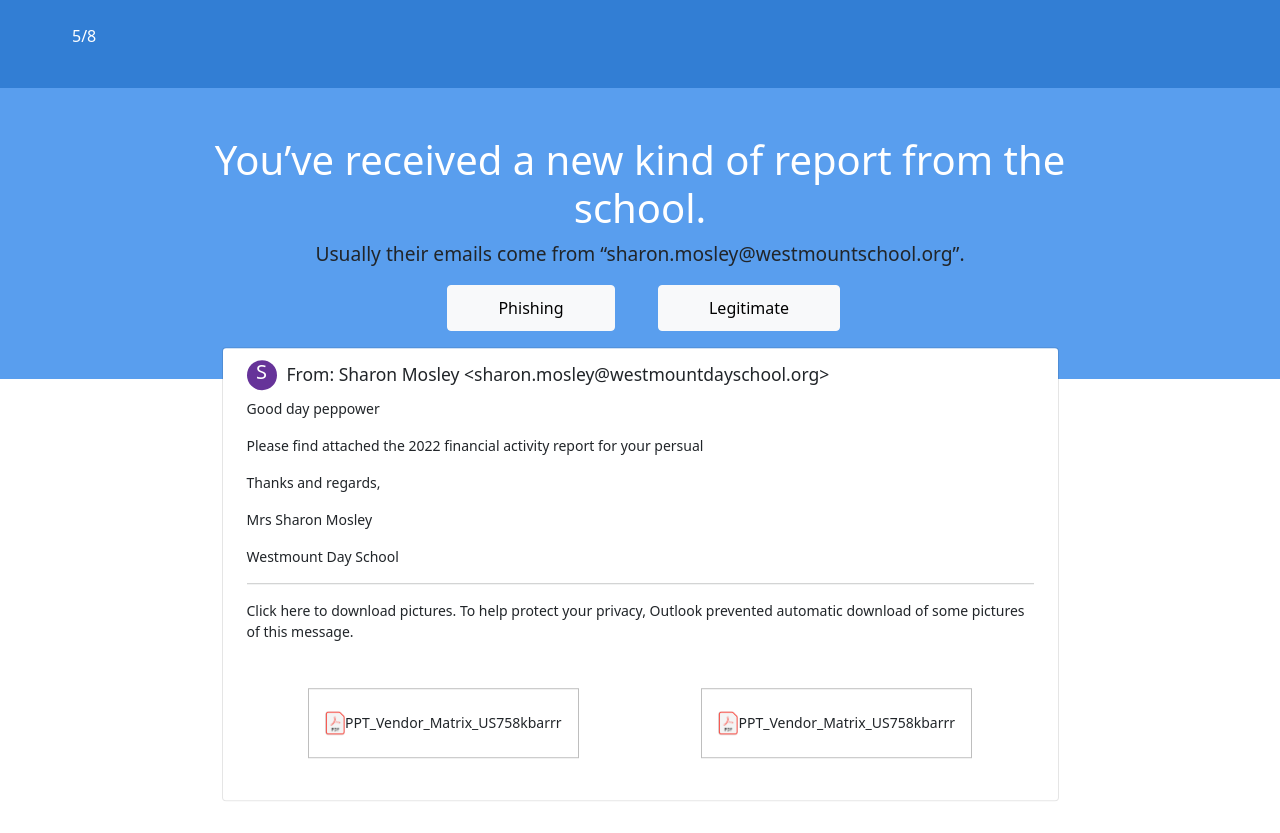
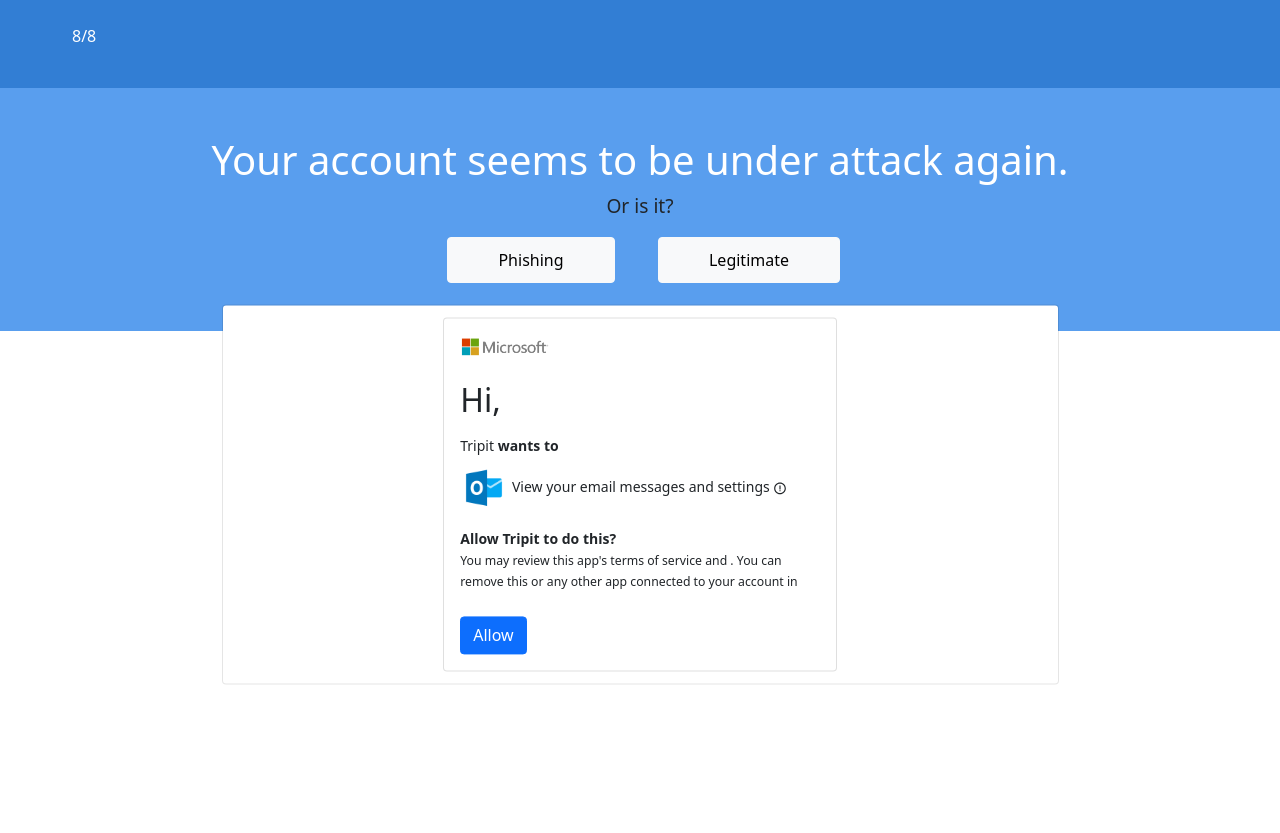
Before and after one commit to HectorGitt/outlook-phishing-test, a React (Create React App) app: page / in a window 1280 px wide. After the commit the page ends 800 px from the top, so only its background shows below. Built offline with nearby package versions, Linux system fonts and the light colour scheme.

Commit message:
fixed build errors and added logos

```diff
--- a/src/App.css
+++ b/src/App.css
@@ -78,3 +78,9 @@
 .icon {
   font-size: 2rem;
 }
+.outlook {
+  width: 3rem;
+}
+.secure {
+  width: 7rem;
+}
--- a/src/App.js
+++ b/src/App.js
@@ -13,7 +13,7 @@
 import EndPage from './components/EndPage';
 
 function App() {
-  const [page, setPage] = useState(5)
+  const [page, setPage] = useState(8)
   const [email, setEmail] = useState("")
   const [name, setName] = useState("")
   const [score, setScore] = useState(0)
--- a/src/components/question/Question1.js
+++ b/src/components/question/Question1.js
@@ -5,7 +5,7 @@
 import Options from '../buttons/Options';
 import ShowMe from '../buttons/ShowMe';
 import ToastWrapper from '../layout/ToastWrapper';
-import { FaRegShareSquare, FaFilePdf } from "react-icons/fa";
+import { FaRegShareSquare} from "react-icons/fa";
 import pdf from "../../images/pdf.png"
 
 
--- a/src/components/question/Question7.js
+++ b/src/components/question/Question7.js
@@ -4,6 +4,7 @@
 import ToastWrapper from '../layout/ToastWrapper';
 import Options from '../buttons/Options';
 import ShowMe from '../buttons/ShowMe';
+import secure from '../../images/secure.png'
 
 const Question7 = ({page, handleNext, handleScore, obj}) => {
     const [step, setStep] = useState(0)
@@ -79,12 +80,12 @@
             <ToastWrapper>
                 <Card.Body>
                     <Card.Title>
-                        <MailSubject/>
+                        <MailSubject props="Microsoft <no-reply@outlook.support" acronym="M" />
                         <Toast show={showpop} className="position-absolute top-25 shadow z-index-5">
                           <Toast.Body>
                             <Toast show={showpop} className="position-absolute top-25 shadow z-index-5">
                           <Toast.Body>
-                            <p>The sender address “google.support” isn’t used.</p>
+                            <p>As in the previous question, “google.support” is an unused address.</p>
                             <div className="text-right"><Button className="text-right" onClick={handleStep} >Next</Button></div>
 
                           </Toast.Body>
@@ -97,6 +98,7 @@
                         </Toast>
                     </Card.Title>
                     <Card.Text >
+                        <img src={secure} alt="" className='secure' />
                         <h4>Governemnt-backed attackers may be trying to steal your password</h4>
                         <p>There's a chance that this is a false alarm, but we believe that we detected government-backed attackers trying to steal your password. This happens to less then 0.1% of all Gmail users. We can't reveal what tipped us off because the attackers will take note and change their tactics, but if they are successful at some point they could access your data or take other actions using your account. To further improve your security, based on your current settings, we recommend:</p>
                         <div className='position-relative'>
--- a/src/components/question/Question8.js
+++ b/src/components/question/Question8.js
@@ -4,6 +4,8 @@
 import Options from '../buttons/Options';
 import ShowMe from '../buttons/ShowMe';
 import logo from '../../images/microsoft-logo-png-2396.png'
+import outlook from '../../images/outlook.png'
+import {BiErrorCircle} from 'react-icons/bi'
 
 const Question8 = ({page, handleNext, handleScore, obj, email, name}) => {
     const [step, setStep] = useState(0)
@@ -55,7 +57,7 @@
             <h1 className='text-white'>
                     {(step === 0)?
                     "Your account seems to be under attack again."
-                    : (correct)? "Correct. This is based on a real warning but links to a fake login page." : "This is actually a phishing email." }</h1>
+                    : (correct)? "This is actually legitimate." : "This is actually legitimate." }</h1>
                 {(step === 0)?
                 <>
                 <p>Or is it?</p>
@@ -89,15 +91,23 @@
                                 </div>
                                 <h2 className='mt-4'>Hi, {name} </h2>
                                 <p>{email}</p>
-                                <small>Tripit <strong>wants to</strong></small>
-                                <p>View your email messages and settings</p>
+                                <div className='position-relative'>Tripit <strong>wants to</strong>
+                                <Toast show={showpop} className="position-absolute top-25 shadow z-index-5">
+                                  <Toast.Body>
+                                    <p> This shows you the requesting apps's name, but you should click it to make sure the additional details seem correct.  </p>
+                                    <div className="text-right"><Button className="text-right" onClick={handleStep} >Next</Button></div>
+
+                                  </Toast.Body>
+                                </Toast>
+                                </div>
+                                <p className='mt-2'> <img src={outlook} alt="" className='outlook' /> View your email messages and settings <BiErrorCircle/> </p>
                                 <strong>Allow Tripit to do this?</strong>
                                 <div>
                                 <small>You may review this app's terms of service and . You can remove this or any other app connected to your account in </small>
                                 </div>
                                 <Toast show={showpop2} className="position-absolute top-25 shadow z-index-5">
                                   <Toast.Body>
-                                    <p> Mousing over this link or using a long press will show you that it goes to the insecure imitation domain “drive--outlook.com”. </p>
+                                    <p>  This shows what the requesting service can do. Make sure to read it closely before allowing access.  </p>
                                     <div className="text-right"><Button className="text-right" onClick={handleStep} >Next</Button></div>
 
                                   </Toast.Body>
```
Also changed, not shown: src/images/outlook.png (added), src/images/secure.png (added).
